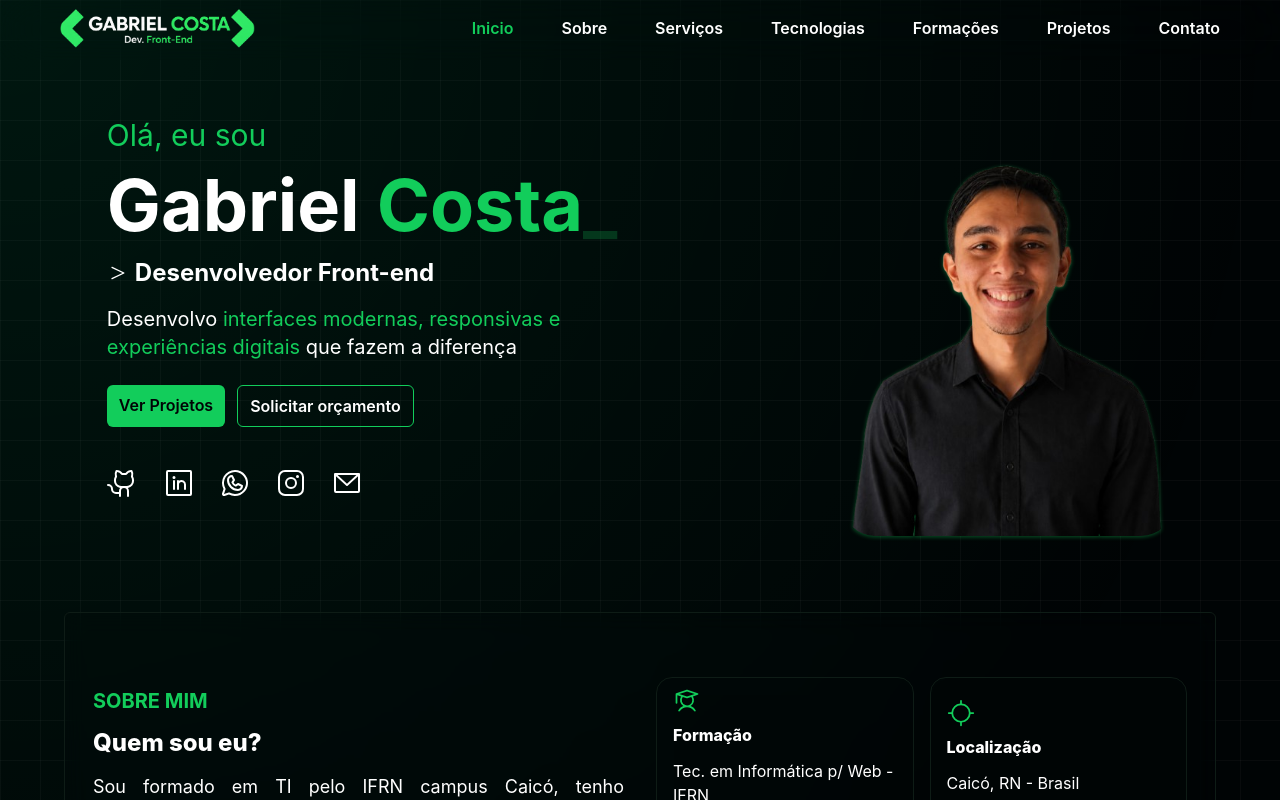
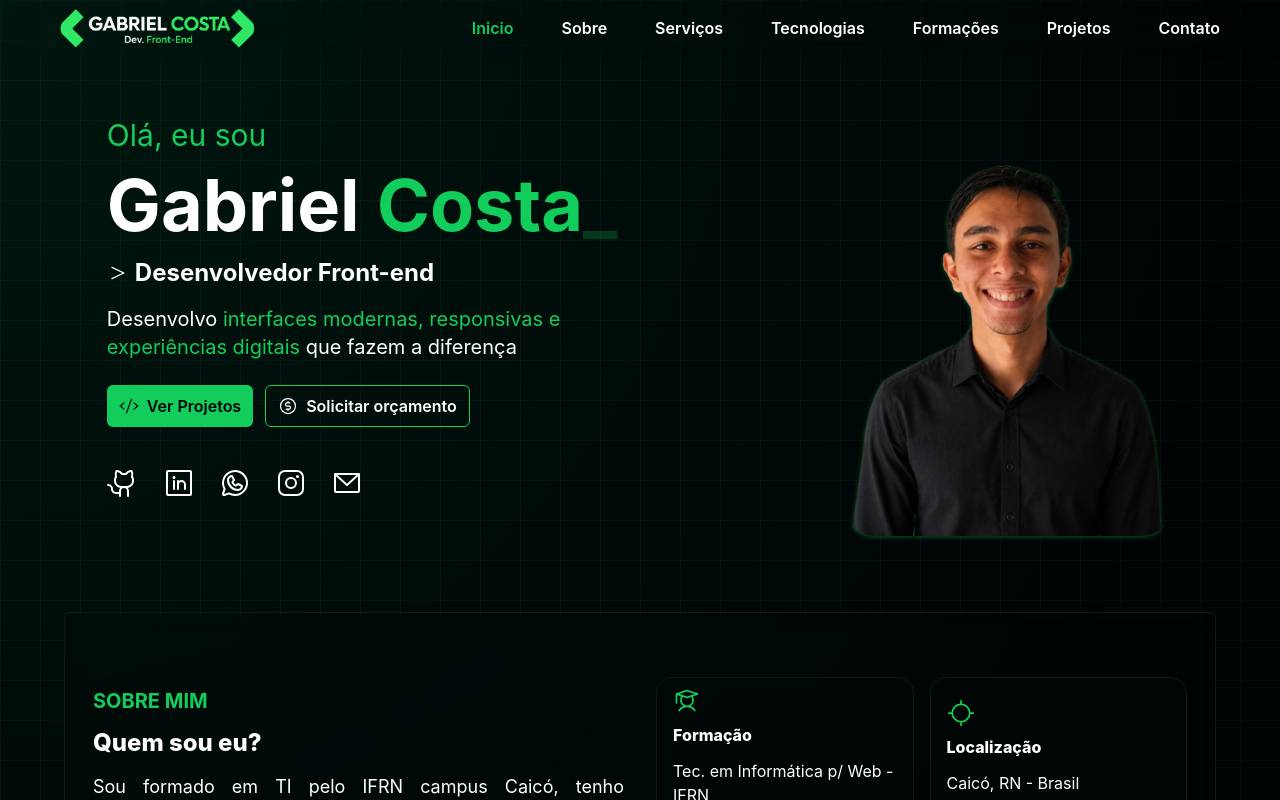
Before and after one commit to gabriel360p/portifolio-pessoal, a React (Vite) app: page / in a window 1280 px wide. Shown: the top 800 px of the page. Built offline with nearby package versions, Linux system fonts and the light colour scheme.

Commit message:
style: melhorando o design geral

```diff
--- a/src/components/CardProject.tsx
+++ b/src/components/CardProject.tsx
@@ -31,7 +31,7 @@ export function CardProject({
 			<div className="flex flex-col gap-4 p-2 mt-2">
 				<h2 className="font-bold">{project.title}</h2>
 				<p className="text-wrap">{project.description}</p>
-				<div className="flex flex-row flex-wrap">
+				<div className="flex flex-row flex-wrap gap-y-2">
 					{
 						//separando na própria array, usando o ',' como medidor
 						project.badge?.split(',').map(badge => (
--- a/src/containers/App.tsx
+++ b/src/containers/App.tsx
@@ -2,7 +2,10 @@ import {
 	BriefcaseIcon,
 	CheckCircleIcon,
 	ClockIcon,
+	CodeIcon,
+	CurrencyCircleDollarIcon,
 	EnvelopeSimpleIcon,
+	FileTextIcon,
 	GithubLogoIcon,
 	GlobeIcon,
 	GpsIcon,
@@ -159,10 +162,19 @@ function App() {
 								</div>
 
 								<div className="flex gap-3 justify-center lg:justify-start">
-									<a href="#projetos" className='button-normal'>
-										Ver Projetos
-									</a>
-									<button type='button' className='button-outline' onClick={() => { sendMessage(solicitarOrcamento) }}>Solicitar orçamento</button>
+
+									<div className='flex cursor-pointer button-normal gap-2 justify-center items-center'>
+										<CodeIcon size={20} />
+										<a href="#projetos" className=''>
+											Ver Projetos
+										</a>
+									</div>
+
+									<div onClick={() => { sendMessage(solicitarOrcamento) }} className='flex button-outline cursor-pointer gap-2 justify-center items-center'>
+										<CurrencyCircleDollarIcon size={20} />
+										<span>Solicitar orçamento</span>
+									</div>
+
 								</div>
 
 								<div className="flex flex-row gap-6 justify-center mt-4 lg:justify-start">
```
Also changed, not shown: 1 other file (tests, documents, lock files or other folders).
